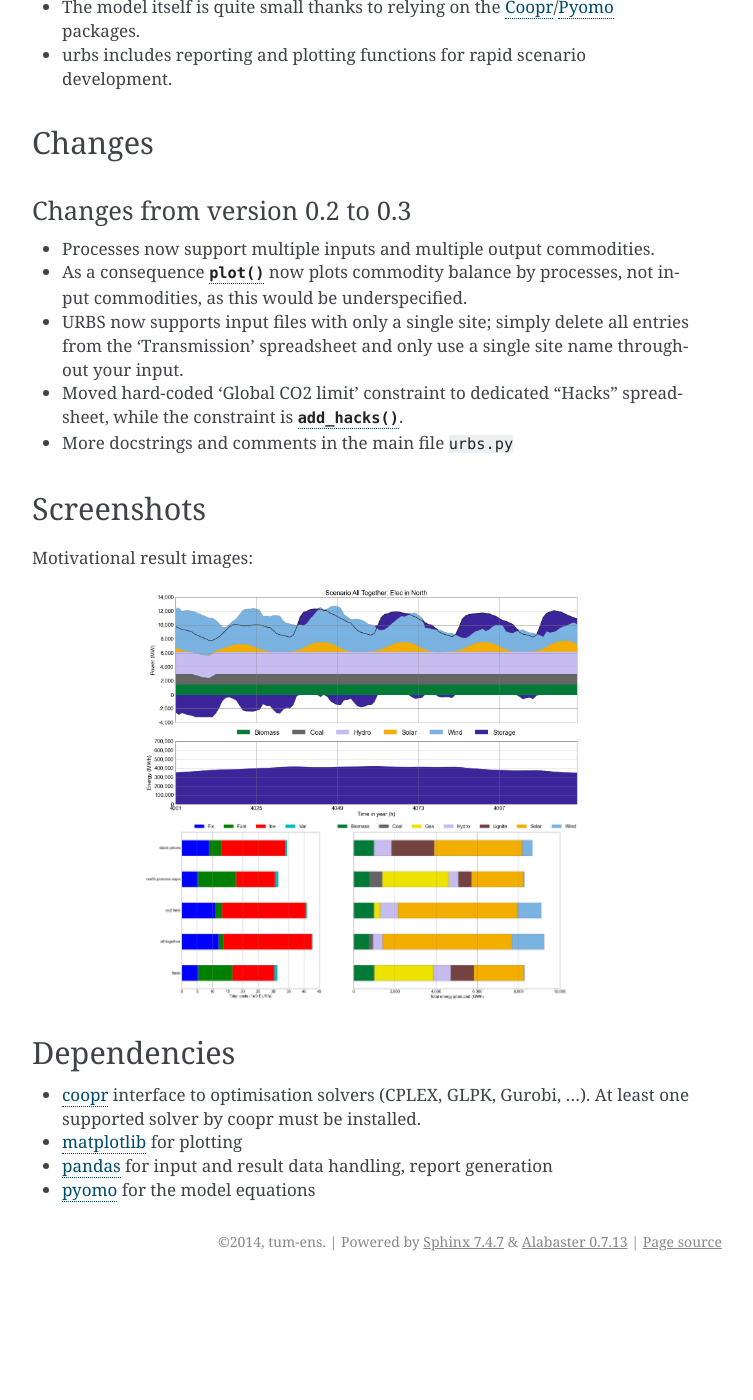
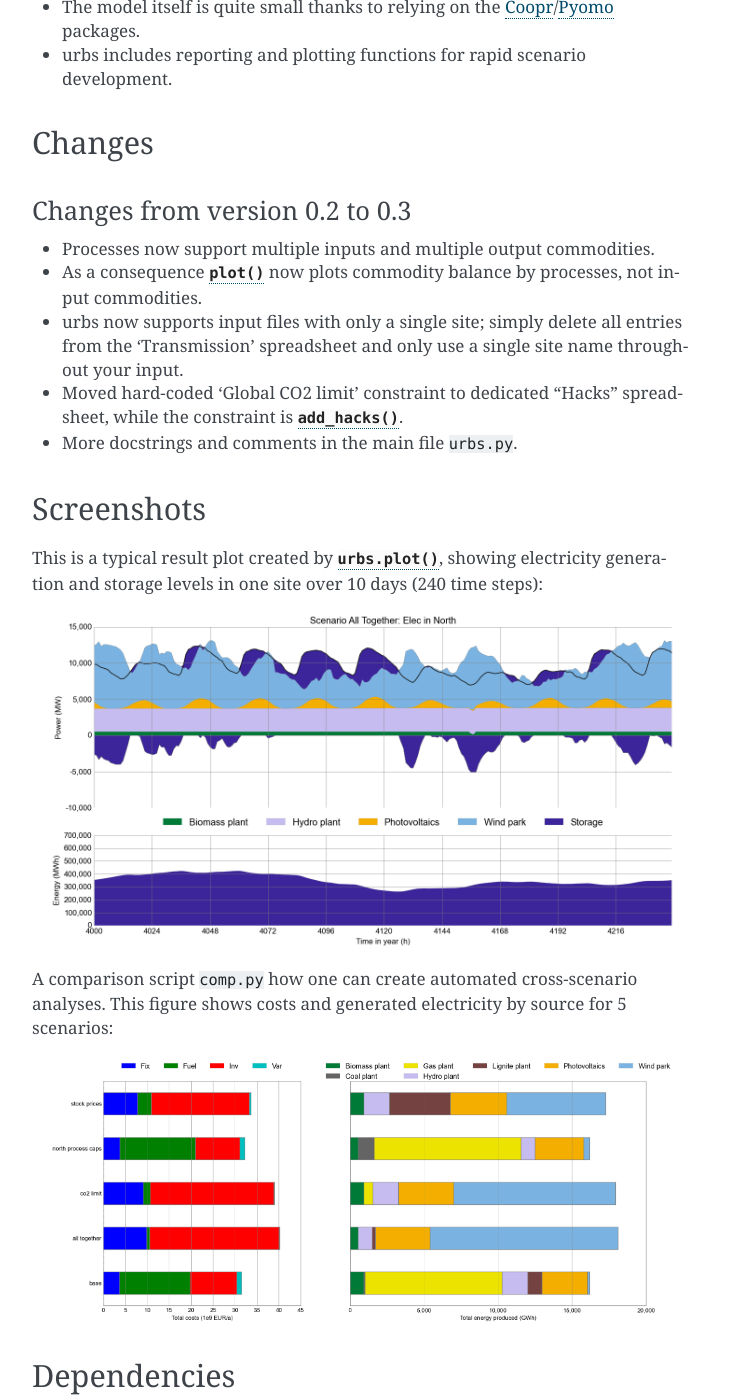
Before and after one commit to tum-ens/urbs, a Sphinx documentation site: the page built from doc/index.rst, in a window 1280 px wide and 1400 px high, scrolled down 807 px. Shown: the whole window, without its empty margins (388-1141 px from the left). Built offline with Sphinx 7.4.7, drawn with Linux system fonts in a browser that asks for light colours; before the commit the page ends 2088 px from its top, so only the background shows below that.

Commit message:
updated screenshots and their descriptions

```diff
--- a/doc/index.rst
+++ b/doc/index.rst
@@ -60,25 +60,31 @@ Changes from version 0.2 to 0.3
 
 * Processes now support multiple inputs and multiple output commodities.
 * As a consequence :func:`plot` now plots commodity balance by processes, not
-  input commodities, as this would be underspecified.
-* URBS now supports input files with only a single site; simply delete all
+  input commodities.
+* urbs now supports input files with only a single site; simply delete all
   entries from the 'Transmission' spreadsheet and only use a single site name
   throughout your input.
 * Moved hard-coded 'Global CO2 limit' constraint to dedicated "Hacks"
   spreadsheet, while the constraint is :func:`add_hacks`.
-* More docstrings and comments in the main file ``urbs.py``
+* More docstrings and comments in the main file ``urbs.py``.
 
 
 Screenshots
 -----------
 
-Motivational result images:
+This is a typical result plot created by :func:`urbs.plot`, showing electricity
+generation and storage levels in one site over 10 days (240 time steps):
 
 .. image:: img/plot.*
-   :width: 66%
+   :width: 95%
    :align: center
-.. image:: img/comp.*
-   :width: 66%
+
+A comparison script ``comp.py`` how one can create automated cross-scenario
+analyses. This figure shows costs and generated electricity by source for 5
+scenarios:
+
+.. image:: img/comparison.*
+   :width: 95%
    :align: center
 
 
```
Also changed, not shown: doc/img/comp.png (deleted), doc/img/comparison.png (added), doc/img/plot.png, 3 other files.
